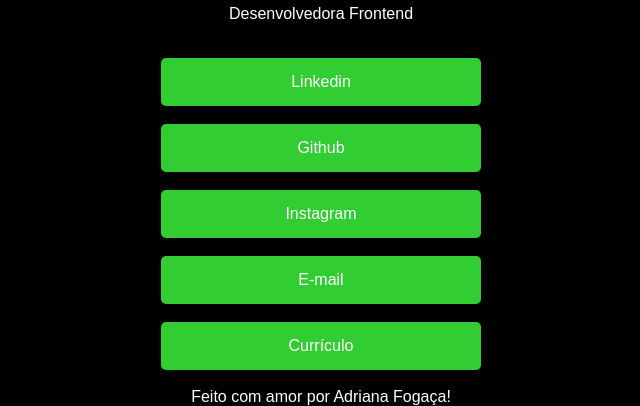
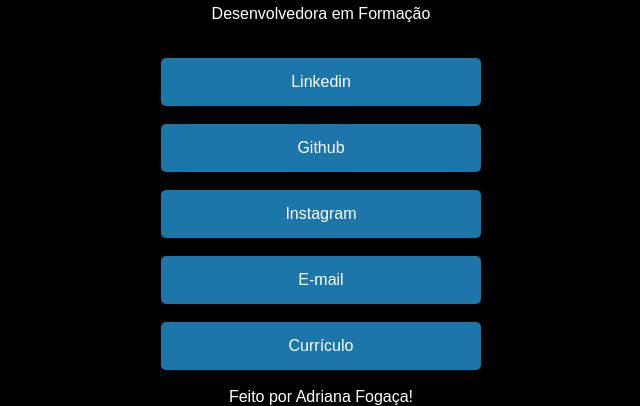
Before and after one commit to afogaca/my-links, a plain HTML site: page index.html in a window 1280 px wide. Shown: the part 436-842 px from the top of the page, without its empty margins (319-959 px from the left). Drawn offline with Linux system fonts and the light colour scheme.

Commit message:
Add files via upload

```diff
--- a/index.html
+++ b/index.html
@@ -11,7 +11,7 @@
     <div class="container">
         <img src="images/avatar.png.jpeg" alt="Foto de Adriana, mulher de cabelo comprido em um fundo colorido">
     <h1>Adriana Fogaça</h1>
-    <p>Desenvolvedora Frontend</p>
+    <p>Desenvolvedora em Formação</p>
     <ul>
         <li>
             <a href="https://www.linkedin.com/in/adriana-foga%C3%A7a-86300a1b3/" target="_blank">Linkedin</a>
@@ -29,7 +29,7 @@
             <a href="public/CV-AdrianaFogaca.pdf.pdf" target="_blank">Currículo</a>
         </li>
     </ul>
-    <footer>Feito com amor por Adriana Fogaça!</footer>
+    <footer>Feito por Adriana Fogaça!</footer>
     </div>
 </body>
 </html>
--- a/style.css
+++ b/style.css
@@ -33,13 +33,19 @@ li {
 }
 
 a {
-    background-color: limegreen;
+    background-color: rgb(28, 118, 170);
     color: white;
     padding: 15px;
     text-decoration: none;
     display: block;
     border-radius: 5px;
 }
+
+a:hover {
+    background-color: white;
+    color: rgb(28, 118, 170);
+}
+
 
 footer {
     color: white;
```
